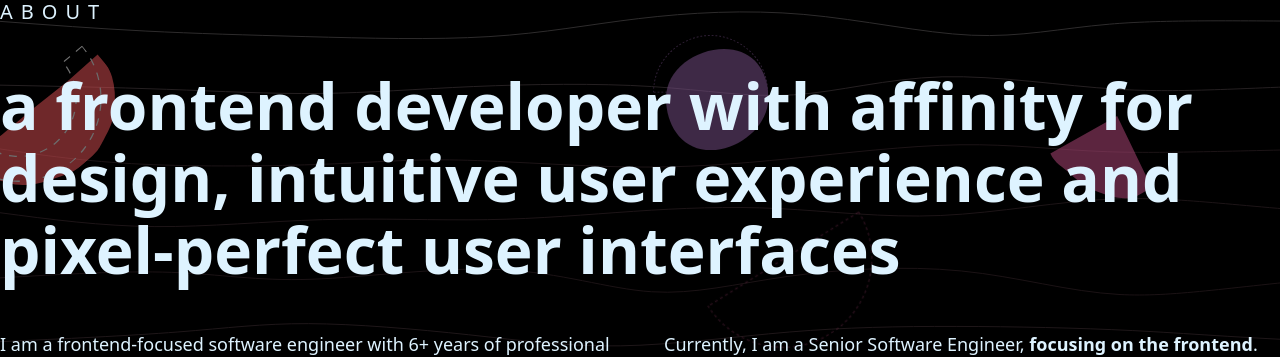
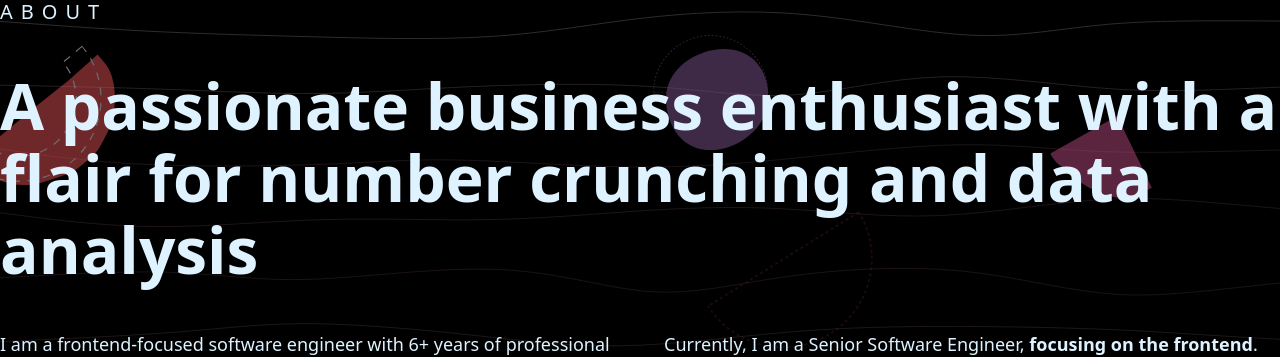
Before and after one commit to MaheeExec/MaheeExec.github.io, a Next.js app: page /about in a window 1280 px wide. Shown: the part 170-527 px from the top of the page. Built offline with nearby package versions, Linux system fonts and the light colour scheme; no server answers; a web font is replaced by a local one.

Commit message:
adding about header

```diff
--- a/components/About/About.tsx
+++ b/components/About/About.tsx
@@ -26,8 +26,7 @@ export default function About() {
         </SubHeading>
 
         <Heading size="sm" dark className="font-extrabold">
-          a frontend developer with affinity for design, intuitive user
-          experience and pixel-perfect user interfaces
+          A passionate business enthusiast with a flair for number crunching and data analysis
         </Heading>
 
         <div className="flex flex-col space-y-4 leading-relaxed md:flex-row md:space-x-12 md:space-y-0">
```
